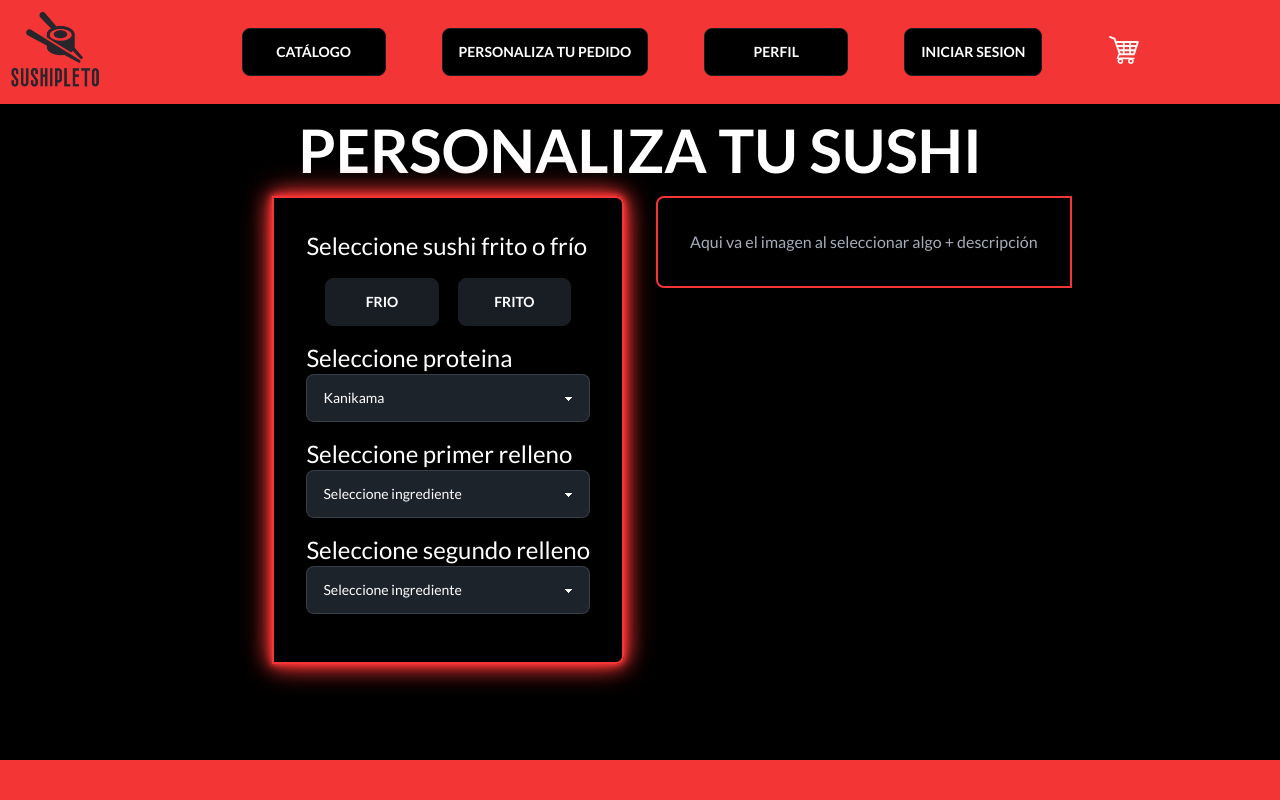
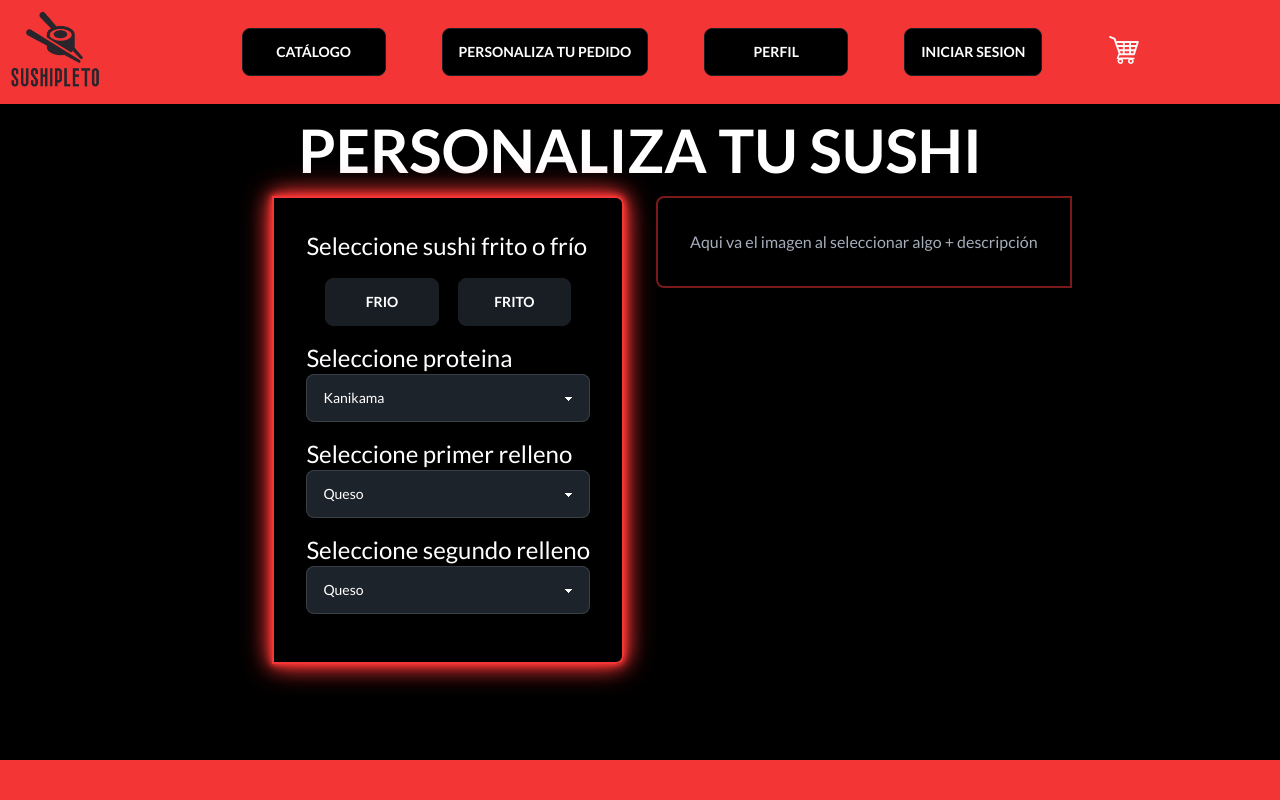
Before and after one commit to Eduar-Rojas/Taller_Integracion_2_2023, a React (Vite) app in the folder frontend/: page /personalizarSushi in a window 1280 px wide. Shown: the top 800 px of the page. Built offline with nearby package versions, Linux system fonts and the light colour scheme.

Commit message:
Avances en sushibuild pero faltan correcciones

```diff
--- a/frontend/src/Components/Profile_Body.jsx
+++ b/frontend/src/Components/Profile_Body.jsx
@@ -23,7 +23,6 @@ const Profile_Body = () => {
 
   return (
     <main>
-
 
       <div className="grid grid-cols-2 grid-rows-1 gap-4 justify-items-stretch mb-64">
 
@@ -68,7 +67,7 @@ const Profile_Body = () => {
         </div>
 
         <div  className="justify-self-start text-white ">
-          <h1 className="flex justify-center">Perfil de usuario</h1>
+          <h1 className="flex justify-center">Tus datos</h1>
           <form action="#" className='space-x-4'  >
             <div className=''>
               <div className="mb-4 ">
--- a/frontend/src/pages/SushiBuild.jsx
+++ b/frontend/src/pages/SushiBuild.jsx
@@ -24,7 +24,6 @@ class SushiBuild extends Component {
   handleProteinChange = (event) => {
     this.setState({ protein: event.target.value });
   };
-
 
   handleTemperatureChange = (event) => {
     this.setState({ temperature: event.target.value });
@@ -72,18 +71,18 @@ class SushiBuild extends Component {
 
   render() {
     return (
-      <div className="font-lato grid grid-cols-2 gap-x-8 bg-black">
+      <div className="font-lato grid grid-cols-2 gap-x-8 bg-black">{/* Grid padre */}
         <div className="col-span-2">
           <Header />
         </div>
 
-        <div className="col-span-2 row-start-2 flex justify-center py-4">
+        <div className="col-span-2 row-start-2 flex justify-center py-4"> {/* Grid hijo */}
           <h1 className="md:text-4xl lg:text-6xl font-bold flex items-start text-white">
             PERSONALIZA TU SUSHI
           </h1>
         </div>
 
-        <div className="row-start-3 place-self-end p-8 border-solid border-2 rounded-r-lg border-rojito shadow-neon">
+        <div className="row-start-3 place-self-end p-8 border-solid border-2 rounded-r-lg border-rojito shadow-neon"> {/* Grid hijo */}
           <h2 className="sm:text-xl md:text-2xl lg:text-2xl text-white mb-4">
             Seleccione sushi frito o frío
           </h2>
@@ -114,47 +113,62 @@ class SushiBuild extends Component {
                 <option disabled selected>
                   Seleccione la proteina
                 </option>
-                <option value="https://res.cloudinary.com/dx1y7g3j0/image/upload/v1698114904/Firefly_Palito_de_cangrejo_en_un_plato_con_un_fondo_simple_para_presentacion_45275_tvlfer.jpg">Kanikama</option>
-                <option value="https://res.cloudinary.com/duqrm1tgk/image/upload/v1697418993/maxresdefault_q5anix.jpg">Pollo</option>
-                <option value="https://res.cloudinary.com/duqrm1tgk/image/upload/v1697419200/salmon-sushi-3_b5fk4p.jpg">Salmon</option>
-                <option value="https://res.cloudinary.com/duqrm1tgk/image/upload/v1697419495/ebi-camaron-roll_ik9yqf.jpg">Camaron</option>
+                <option value="https://res.cloudinary.com/dx1y7g3j0/image/upload/v1698117395/kanikama-image_efm0xt.jpg">Kanikama</option>
+                <option value="https://res.cloudinary.com/dx1y7g3j0/image/upload/v1698126726/PolloPlancha_cz8efi.jpg">Pollo</option>
+                <option value="https://res.cloudinary.com/dx1y7g3j0/image/upload/v1698126726/Salmon_lxcldg.jpg">Salmon</option>
+                <option value="https://res.cloudinary.com/dx1y7g3j0/image/upload/v1698126725/Camaron_vrkrew.jpg">Camaron</option>
               </select>
             </section>
 
-
             <section>
               <h2 className="text-white sm:text-xl md:text-2xl lg:text-2xl">Seleccione primer relleno</h2>
-              <select className="select select-bordered w-full text-white mb-4">
+              <select className="select select-bordered w-full text-white mb-4" value={this.state.ingredient1} onChange={this.handleIngredient1Change}>
                 <option disabled selected>
                   Seleccione ingrediente
                 </option>
-                <option value="">Queso</option>
-                <option value="">Choclo</option>
-                <option value="">Pimenton</option>
+                <option value="https://res.cloudinary.com/dx1y7g3j0/image/upload/v1698126726/QuesoCrema_ezidfu.jpg">Queso</option>
+                <option value="https://res.cloudinary.com/dx1y7g3j0/image/upload/v1698126725/Choclo_yvfzb8.jpg">Choclo</option>
+                <option value="https://res.cloudinary.com/dx1y7g3j0/image/upload/v1698126726/Morron_hyfxpo.jpg">Pimenton</option>
               </select>
             </section>
 
             <section>
               <h2 className="text-white sm:text-xl md:text-2xl lg:text-2xl">Seleccione segundo relleno</h2>
-              <select className="select select-bordered w-full text-white mb-4">
+              <select className="select select-bordered w-full text-white mb-4" value={this.state.ingredient2} onChange={this.handleIngredient2Change}>
                 <option disabled selected>
                   Seleccione ingrediente
                 </option>
-                <option value="">Queso</option>
-                <option value="">Choclo</option>
-                <option value="">Pimentón</option>
+                <option value="https://res.cloudinary.com/dx1y7g3j0/image/upload/v1698126726/QuesoCrema_ezidfu.jpg">Queso</option>
+                <option value="https://res.cloudinary.com/dx1y7g3j0/image/upload/v1698126725/Choclo_yvfzb8.jpg">Choclo</option>
+                <option value="https://res.cloudinary.com/dx1y7g3j0/image/upload/v1698126726/Morron_hyfxpo.jpg">Pimentón</option>
               </select>
             </section>
           </form>
         </div>
 
-        <div className="row-start-3 place-self-start p-8 border-solid border-2 rounded-l-lg border-rojito">
+        <div className="row-start-3 place-self-start p-8 border-solid border-2 rounded-l-lg border-rojito border-opacity-50"> {/* Grid hijo */}
           <h2>Aqui va el imagen al seleccionar algo + descripción</h2>
 
           <div> {this.state.protein && (
-            <img src={this.state.protein} alt="Seleccion de proteina"
-              style={{ width: '200px', height: '150px', objectFit: 'fill' }} />
-          )}  </div>
+            <img
+              src={this.state.protein}
+              className="object-cover h-64 w-64" />
+              )}
+          </div>
+
+          <div> {this.state.ingredient1 && (
+            <img
+              src={this.state.ingredient1}
+              className="object-cover h-64 w-64" />
+              )}
+          </div>
+
+          <div> {this.state.ingredient2 && (
+            <img
+              src={this.state.ingredient2}
+              className="object-cover h-64 w-64" />
+              )}
+          </div>
 
         </div>
 
```
